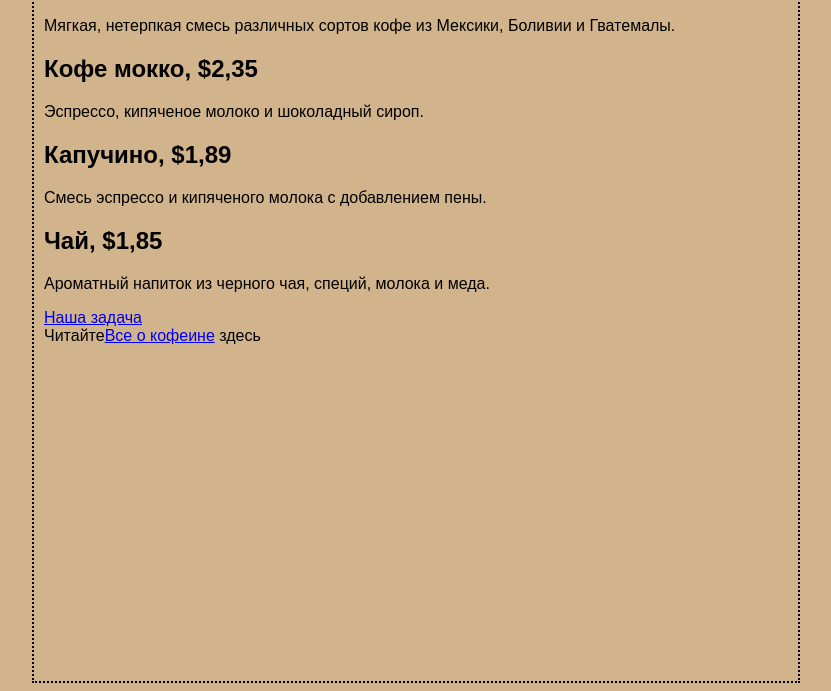
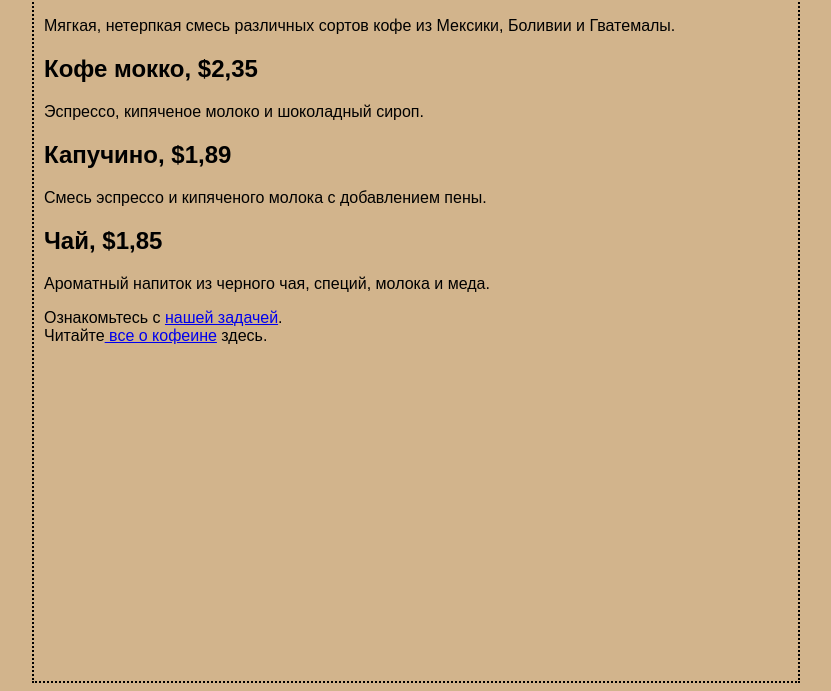
Before and after one commit to Mishkdim/starbuzz, a plain HTML site: page index.html in a window 1280 px wide. Shown: the part 109-800 px from the top of the page, without its empty margins (224-1055 px from the left). Drawn offline with Linux system fonts and the light colour scheme.

Commit message:
немного поменял значение атрибута title

```diff
--- a/index.html
+++ b/index.html
@@ -24,9 +24,9 @@
  <h2 id="chai">Чай, $1,85</h2>
  <p>Ароматный напиток из черного чая, специй, молока и меда.</p>
  <p>
-   <a href="mission.html" title="Узайте больше о важной задаче кафе Starbuzz">Наша задача</a>
+   Ознакомьтесь с <a href="mission.html" title="Ознакомьтесь с важной задачей кафе Starbuzz">нашей задачей</a>.
    <br>
-   Читайте<a target="_blank" href="http://wickedlysmart.com/buzz/index.html#Coffee" title="Все самое интересное о кофеине">Все о кофеине</a> здесь
+   Читайте<a target="_blank" href="http://wickedlysmart.com/buzz/index.html#Coffee" title="Все самое интересное о кофеине"> все о кофеине</a> здесь.
  </p>
  </body>
 </html>
```
